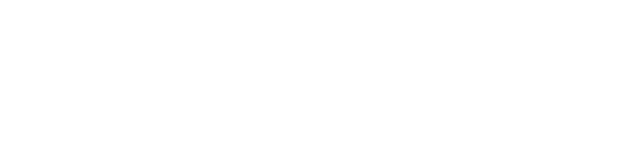
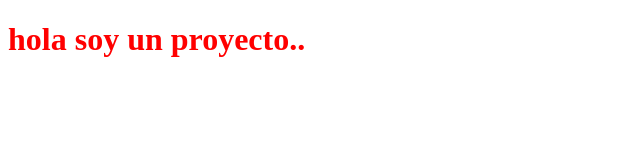
Before and after one commit to sebastian031093/form_responsive, a plain HTML site: page index.html in a window 1280 px wide. Shown: the whole page, without its empty margins (0-640 px from the left). Drawn offline with Linux system fonts and the light colour scheme.

Commit message:
version 1.0 inicio

```diff
--- a/index.html
+++ b/index.html
@@ -6,11 +6,11 @@
     <meta name="viewport" content="width=device-width, initial-scale=1.0">
     <script src="https://kit.fontawesome.com/add37e3a0f.js" crossorigin="anonymous"></script>
     <link rel="stylesheet" href="style.css">
-    <title></title>
+    <title>Responsive Login & Registration Form</title>
 </head>
 
 <body>
-
+    <h1>hola soy un proyecto..</h1>
 </body>
 
 <script src="/app.js"></script>
--- a/style.css
+++ b/style.css
@@ -0,0 +1,3 @@
+h1{
+    color: red;
+}
```
